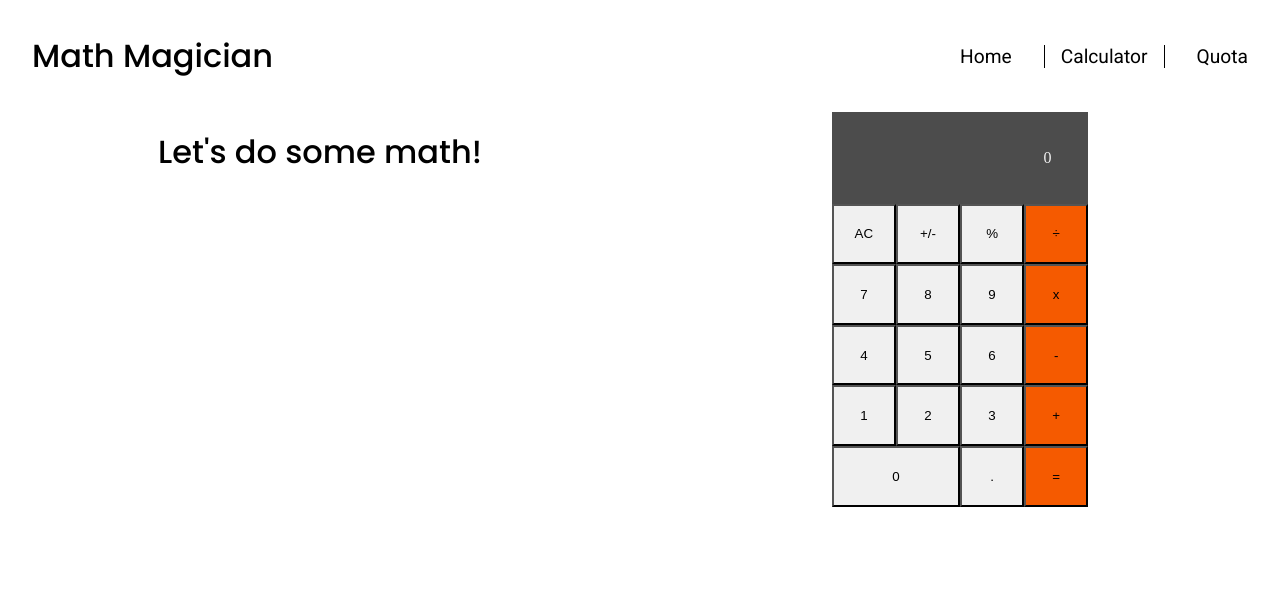
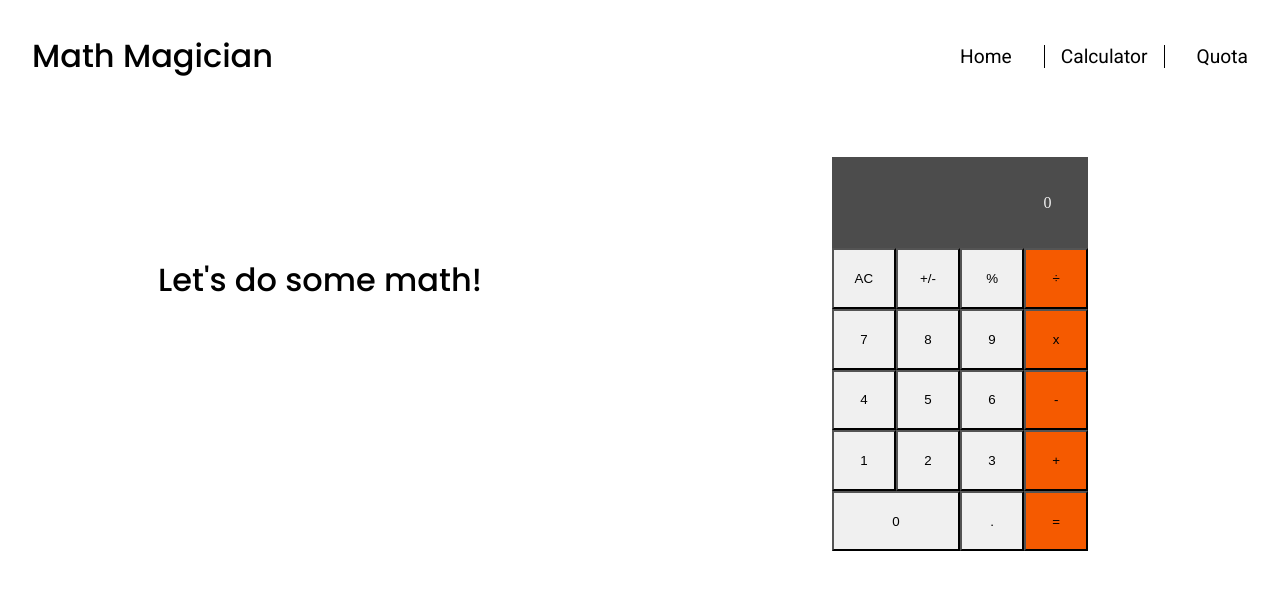
Before and after one commit to shuja-shah/Math-Magician, a React (Create React App) app: page /Calculator in a window 1280 px wide. Shown: the top 590 px of the page. Built offline with nearby package versions, Linux system fonts and the light colour scheme.

Commit message:
Finalize Style

```diff
--- a/src/index.css
+++ b/src/index.css
@@ -106,3 +106,11 @@ body {
   grid-template-columns: 1fr 1fr;
   justify-items: center;
 }
+
+.Intro-UseCalc {
+  margin-top: 20%;
+}
+
+.calc-container {
+  margin-top: 7%;
+}
```
